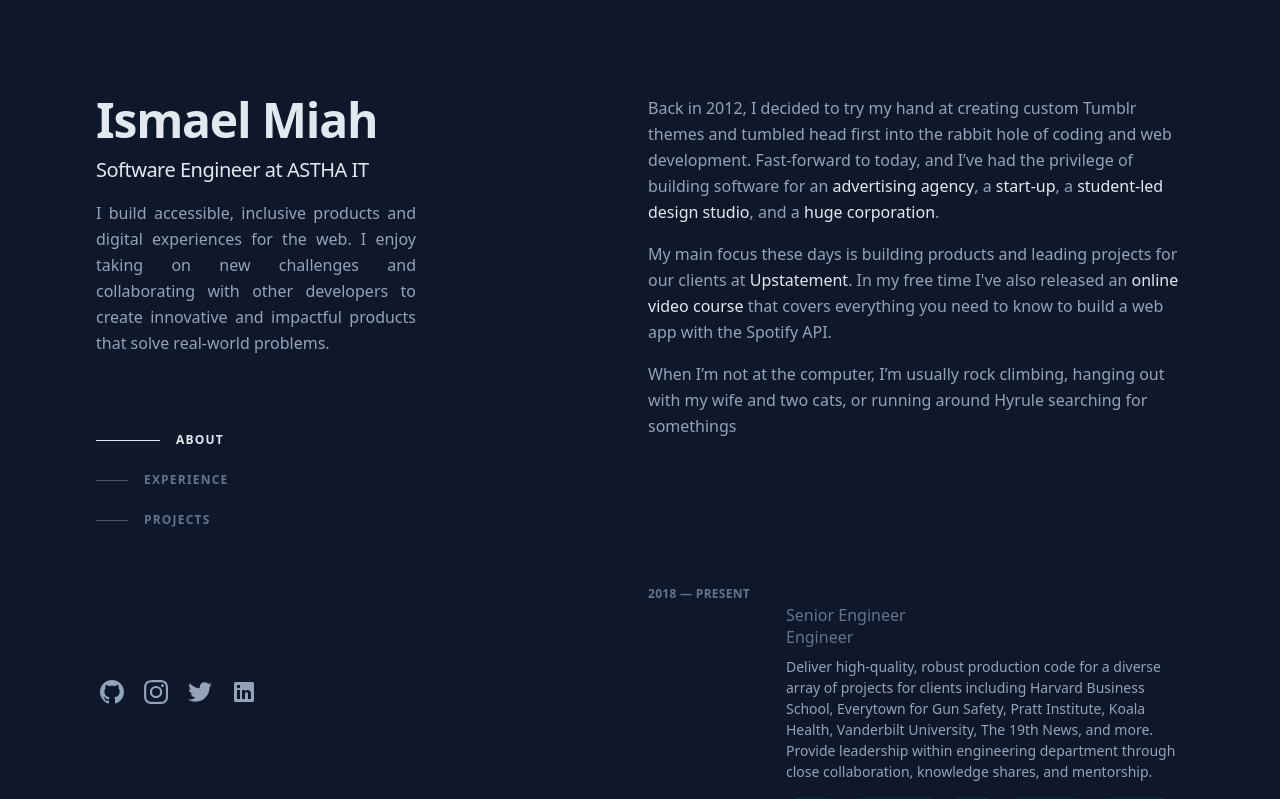
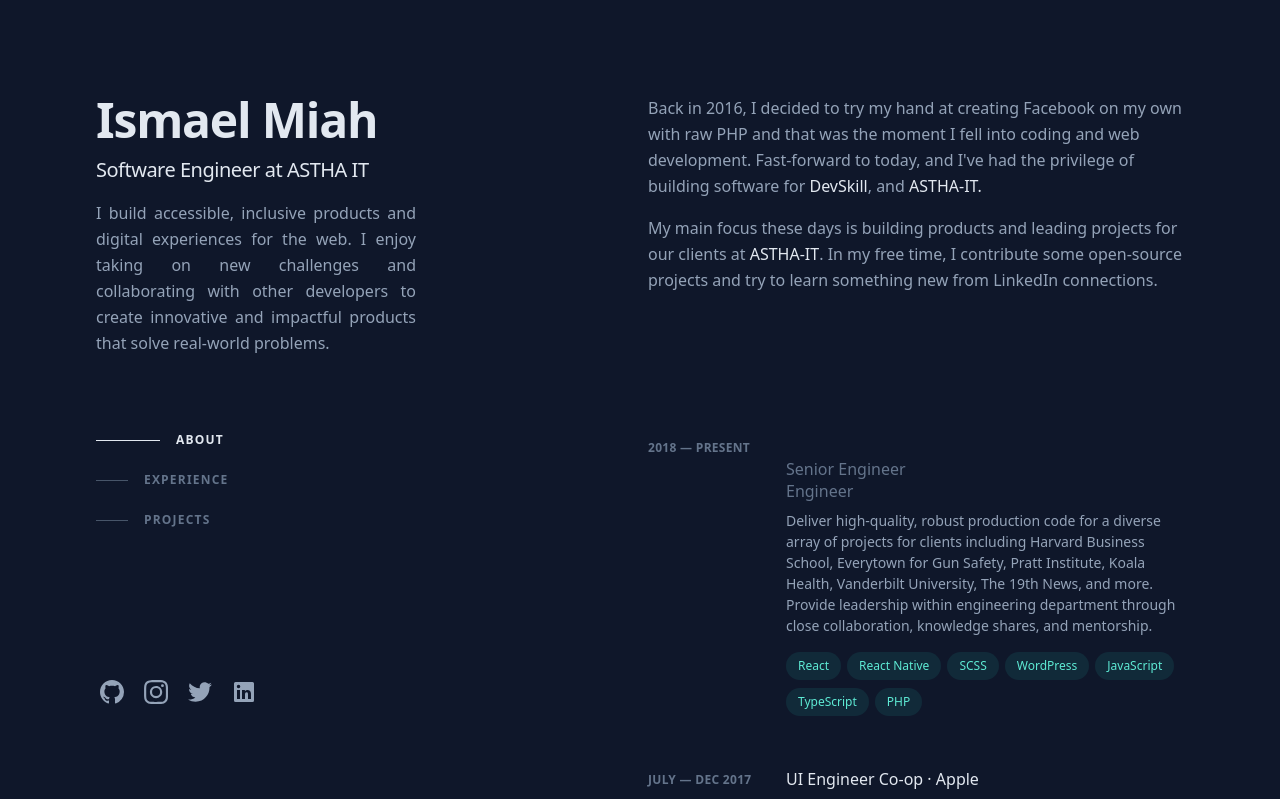
Before and after one commit to ismaelmiah/Portfolio-v2, a React (Create React App) app: page / in a window 1280 px wide. Shown: the top 799 px of the page. Built offline with nearby package versions, Linux system fonts and the light colour scheme.

Commit message:
About section added

```diff
--- a/src/About.jsx
+++ b/src/About.jsx
@@ -13,74 +13,41 @@
         </div>
         <div>
           <p className="mb-4">
-            Back in 2012, I decided to try my hand at creating custom Tumblr
-            themes and tumbled head first into the rabbit hole of coding and web
-            development. Fast-forward to today, and I’ve had the privilege of
-            building software for an{" "}
+            Back in 2016, I decided to try my hand at creating Facebook on my
+            own with raw PHP and that was the moment I fell into coding and web
+            development. Fast-forward to today, and I've had the privilege of
+            building software for {" "}
             <a
               className="font-medium text-slate-200 hover:text-teal-300 focus-visible:text-teal-300"
-              href="https://us.mullenlowe.com/"
+              href="https://devskill.com/"
               target="_blank"
               rel="noreferrer"
             >
-              advertising agency
+              DevSkill
             </a>
-            , a{" "}
+            , and{" "}
             <a
               className="font-medium text-slate-200 hover:text-teal-300 focus-visible:text-teal-300"
-              href="https://starry.com/"
+              href="https://www.asthait.com/"
               target="_blank"
               rel="noreferrer"
             >
-              start-up
+              ASTHA-IT.
             </a>
-            , a{" "}
+          </p>
+          <p className="mb-4">
+          My main focus these days is building products and leading projects
+            for our clients at{" "}
             <a
               className="font-medium text-slate-200 hover:text-teal-300 focus-visible:text-teal-300"
-              href="https://scout.camd.northeastern.edu/"
+              href="https://www.asthait.com/"
               target="_blank"
               rel="noreferrer"
             >
-              student-led design studio
+              ASTHA-IT
             </a>
-            , and a{" "}
-            <a
-              className="font-medium text-slate-200 hover:text-teal-300 focus-visible:text-teal-300"
-              href="https://www.apple.com/apple-music/"
-              target="_blank"
-              rel="noreferrer"
-            >
-              huge corporation
-            </a>
-            .
-          </p>
-          <p className="mb-4">
-            My main focus these days is building products and leading projects
-            for our clients at{" "}
-            <a
-              className="font-medium text-slate-200 hover:text-teal-300 focus-visible:text-teal-300"
-              href="https://upstatement.com/"
-              target="_blank"
-              rel="noreferrer"
-            >
-              Upstatement
-            </a>
-            . In my free time I've also released an{" "}
-            <a
-              className="font-medium text-slate-200 hover:text-teal-300 focus-visible:text-teal-300"
-              href="https://www.newline.co/courses/build-a-spotify-connected-app"
-              target="_blank"
-              rel="noreferrer"
-            >
-              online video course
-            </a>{" "}
-            that covers everything you need to know to build a web app with the
-            Spotify API.
-          </p>
-          <p>
-            When I’m not at the computer, I’m usually rock climbing, hanging out
-            with my wife and two cats, or running around Hyrule searching for
-            somethings
+            . In my free time, I contribute some open-source projects and try to
+            learn something new from LinkedIn connections.
           </p>
         </div>
       </section>
```
